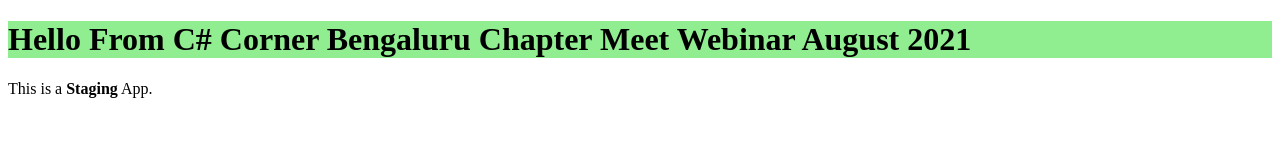
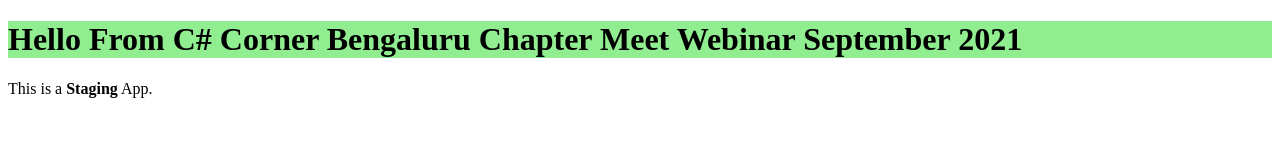
Before and after one commit to venkatamalle/WebAppStaging, a plain HTML site: page index.html in a window 1280 px wide. Drawn offline with Linux system fonts and the light colour scheme.

Commit message:
Update index.html

```diff
--- a/index.html
+++ b/index.html
@@ -5,7 +5,7 @@
 </head>
 <body>
 
-<h1 style="background-color:LightGreen;">Hello From C# Corner Bengaluru Chapter Meet Webinar August 2021</h1>
+<h1 style="background-color:LightGreen;">Hello From C# Corner Bengaluru Chapter Meet Webinar September 2021</h1>
 <p>This is a <b>Staging</b> App.</p>
 
 </body>
```
